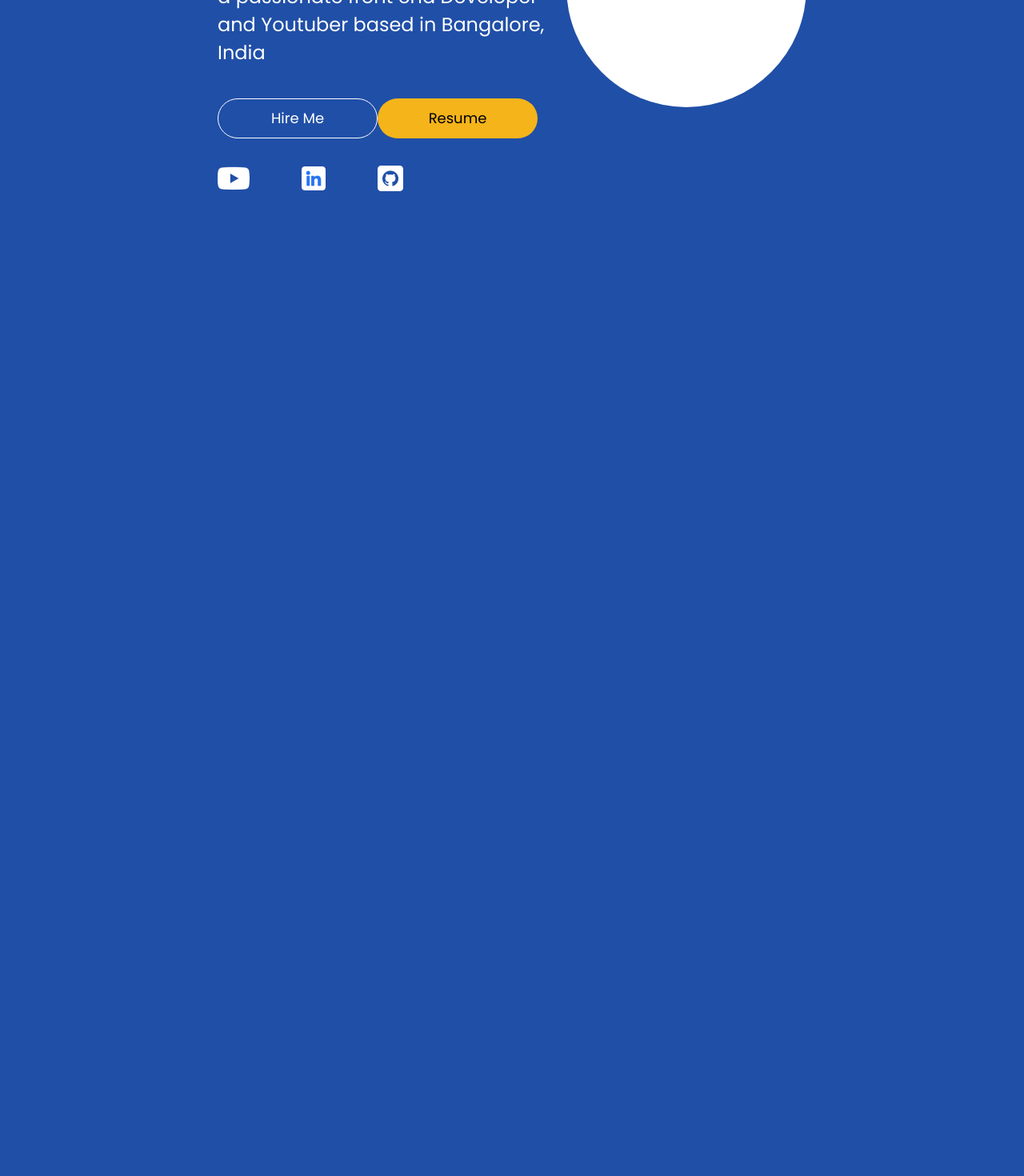
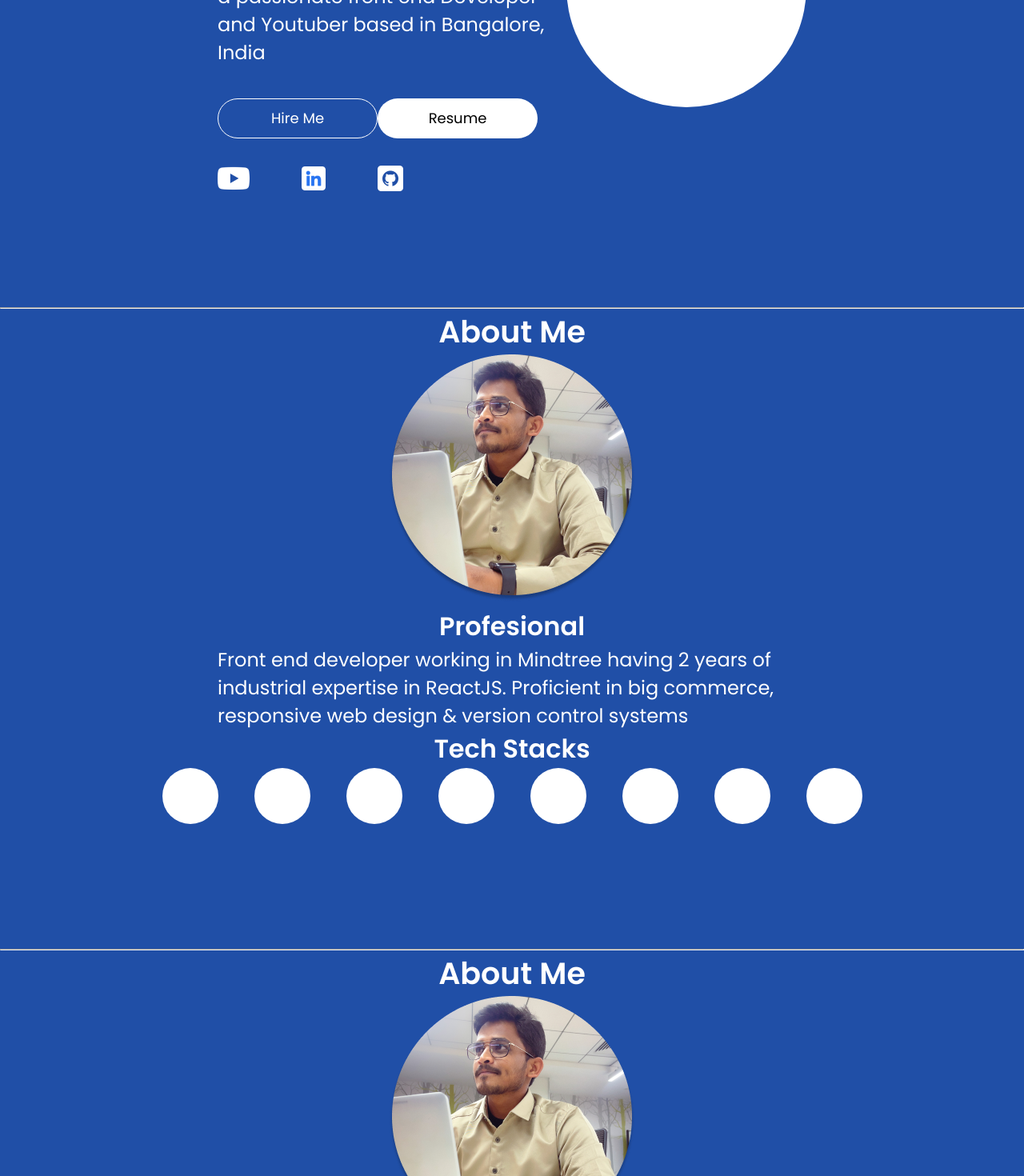
Before and after one commit to Kushalbaragi/Personal-Portfolio, a React (Create React App) app in the folder portfolio/: page / in a window 1280 px wide. Shown: the part 480-1950 px from the top of the page at 80% size. Before the commit the page ends 864 px from the top, so only its background shows below. Built offline with nearby package versions, Linux system fonts and the light colour scheme.

Commit message:
about me page

```diff
--- a/portfolio/src/app.jsx
+++ b/portfolio/src/app.jsx
@@ -2,12 +2,22 @@ import React from "react";
 import Header from './components/common/header';
 import '../src/css/index.scss';
 import Landing from "./components/landing";
+import AboutMe from "./components/aboutMe";
 
 function App(){
     return(
         <>
         <Header />
         <Landing />
+        <hr/>
+
+        <AboutMe/>
+        <hr/>
+
+        <AboutMe/>
+        <hr/>
+
+
         </>
     )
 }
--- a/portfolio/src/components/aboutMe.jsx
+++ b/portfolio/src/components/aboutMe.jsx
@@ -0,0 +1,43 @@
+import React from "react";
+import preffesional from "../assets/proffesional.png";
+import Title from "../components/common/title";
+import SubTitle from "./common/SubTitle";
+
+function AboutMe() {
+  return (
+    <div className="container">
+      <div className="aboutMe-wrapper">
+        <Title title="About Me" />
+        <div class="slider"></div>
+        <div className="img-wrapper">
+          <img src={preffesional} alt="preffesional"></img>
+        </div>
+        <SubTitle subTitle='Profesional'/>
+        <div className="body-text">
+          Front end developer working in Mindtree having 2 years of industrial
+          expertise in ReactJS. Proficient in big commerce, responsive web
+          design & version control systems
+        </div>
+
+        <SubTitle subTitle='Tech Stacks'/>
+        <div className="stack-wrapper">
+            <ul class='stack-1'>
+                <li></li>
+                <li></li>
+                <li></li>
+                <li></li>
+            </ul>
+            <ul class='stack-2'>
+                <li></li>
+                <li></li>
+                <li></li>
+                <li></li>
+            </ul>
+        </div>
+
+      </div>
+    </div>
+  );
+}
+
+export default AboutMe;
--- /dev/null
+++ b/portfolio/src/components/common/SubTitle.jsx
@@ -0,0 +1,9 @@
+import React from 'react'
+
+function SubTitle({subTitle}) {
+  return (
+    <div class='subTitle'>{subTitle}</div>
+  )
+}
+
+export default SubTitle
--- a/portfolio/src/components/common/header.jsx
+++ b/portfolio/src/components/common/header.jsx
@@ -1,4 +1,5 @@
 import React from "react";
+
 
 function Header(){
     function headerClick(props){
--- /dev/null
+++ b/portfolio/src/components/common/title.jsx
@@ -0,0 +1,9 @@
+import React from 'react'
+
+function Title(props) {
+  return (
+    <h2 class='sub-heading'>{props.title}</h2>
+  )
+}
+
+export default Title
--- a/portfolio/src/css/aboutMe.scss
+++ b/portfolio/src/css/aboutMe.scss
@@ -0,0 +1,33 @@
+.aboutMe-wrapper {
+  width: 100%;
+  height: 100vh;
+
+  .subTitle,
+  h2,
+  .img-wrapper {
+    text-align: center;
+  }
+
+  .stack-wrapper {
+    display: flex;
+    justify-content: center;
+    align-items: center;
+    gap: 45px;
+    @media screen and (max-width: 801px) {
+      flex-direction: column;
+    }
+
+    ul {
+      display: flex;
+      justify-content: center;
+      align-items: center;
+      gap: 45px;
+      li {
+        width: 70px;
+        height: 70px;
+        background-color: $secondary-color;
+        border-radius: 100%;
+      }
+    }
+  }
+}
--- a/portfolio/src/css/common.scss
+++ b/portfolio/src/css/common.scss
@@ -6,6 +6,7 @@
   margin: 0;
   padding: 0;
   list-style: none;
+  color: $secondary-color;
 }
 
 body {
@@ -35,29 +36,82 @@ h1 {
   font-size: 38px;
   font-weight: 600;
 }
+.subTitle{
+  font-size: 32px;
+  font-weight: 600;
+}
 
 .body-text {
   font-size: 24px;
   font-weight: 400;
+  text-align: left;
 }
 
 .button {
   font-size: 18px;
   font-weight: 400;
-  // padding: 15px 60px;
   width: 200px;
   height: 50px;
   border-radius: 50px;
   cursor: pointer;
-  transition: 0.2s ease;
+  transition: 0.15s ease-in-out;
   &.button-primary {
     background: transparent;
     color: $secondary-color;
     border: 1px solid $secondary-color;
+    position: relative;
+    &::after {
+      content: "";
+      background: url("../assets/download.svg");
+      background-repeat: no-repeat;
+      background-size: cover;
+      width: 20px;
+      height: 20px;
+      display: block;
+      position: absolute;
+      top: 8px;
+      right: 38px;
+      opacity: 0;
+      transition: 0.2s ease-in-out;
+    }
+    &:hover {
+      background-color: $accent-color;
+      color: $black-coolor;
+      border: none;
+      &::after {
+        top: 15px;
+
+        opacity: 0.8;
+      }
+    }
   }
   &.button-secondary {
-    background: $accent-color;
+    background: $secondary-color;
     color: $black-coolor;
     border: none;
+    position: relative;
+    &::after {
+      content: "";
+      background: url("../assets/download.svg");
+      background-repeat: no-repeat;
+      background-size: cover;
+      width: 20px;
+      height: 20px;
+      display: block;
+      position: absolute;
+      top: 8px;
+      right: 38px;
+      opacity: 0;
+      transition: 0.2s ease-in-out;
+    }
+    &:hover {
+      background-color: $accent-color;
+      color: $black-coolor;
+      &::after {
+        top: 15px;
+
+        opacity: 0.8;
+      }
+    }
   }
 }
--- a/portfolio/src/css/landing.scss
+++ b/portfolio/src/css/landing.scss
@@ -57,29 +57,7 @@
     }
   }
   .button-secondary {
-    position: relative;
-    &::after {
-      content: "";
-      background: url("../assets/download.svg");
-      background-repeat: no-repeat;
-      background-size: cover;
-      width: 20px;
-      height: 20px;
-      display: block;
-      position: absolute;
-      top: 8px;
-      right: 38px;
-      opacity: 0;
-      transition: 0.2s ease-in-out;
-    }
-    &:hover {
-      background-color: $secondary-color;
-      &::after {
-        top: 15px;
 
-        opacity: 0.8;
-      }
-    }
   }
 }
 .right-container {
```
Also changed, not shown: portfolio/src/assets/download.svg, portfolio/src/assets/proffesional.png (added).
